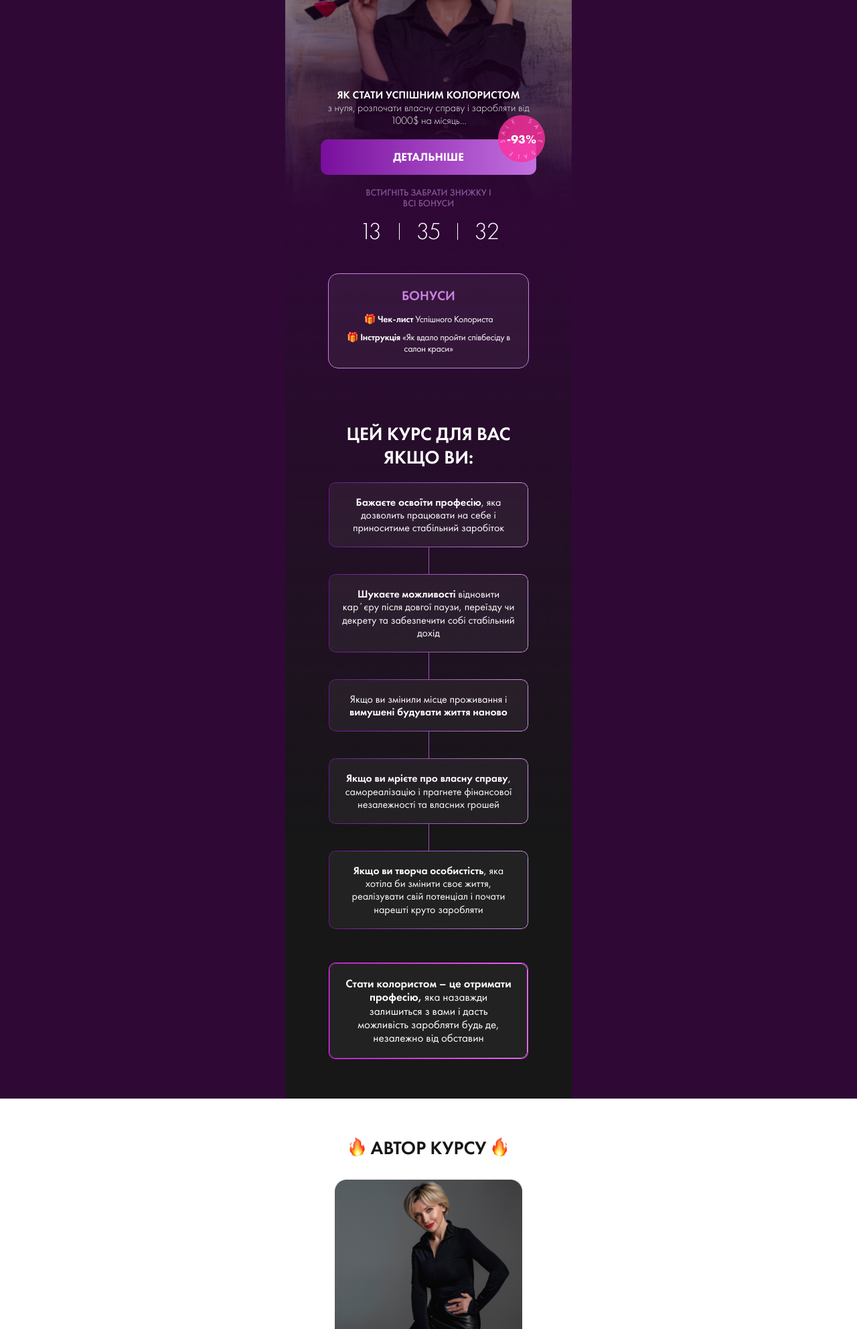
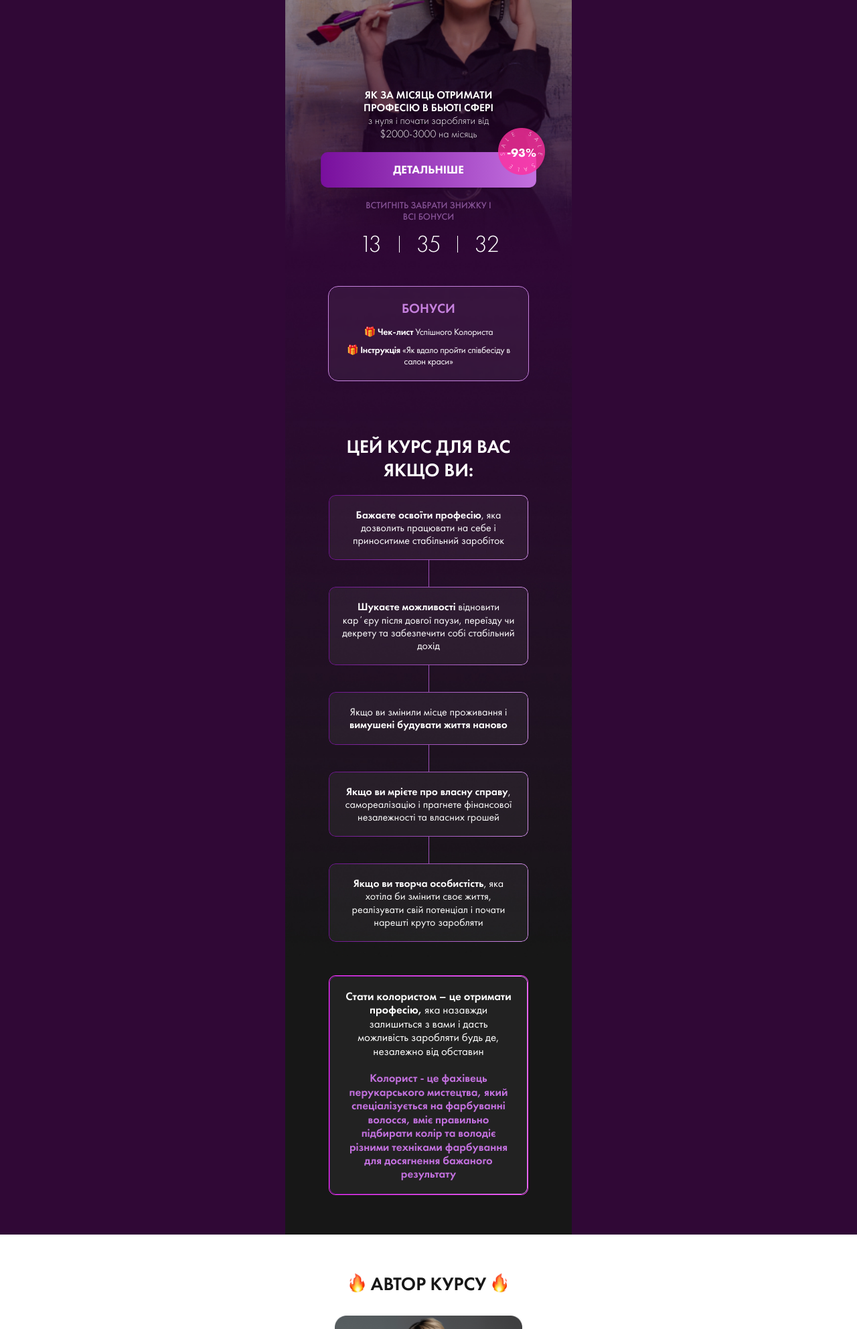
Before and after one commit to RomanIsaiev/work-website-26, a website built with Vite: page index.html in a window 1280 px wide. Shown: the part 340-2324 px from the top of the page at 67% size. Built offline with nearby package versions, Linux system fonts and the light colour scheme; a script that the page names is missing.

Commit message:
change info

```diff
--- a/index.html
+++ b/index.html
@@ -57,11 +57,8 @@
             </div>
             <h1 class="header-title">ПʼЯТЬ КРОКІВ</h1>
             <p class="header-course-description">
-              Як стати успішним Колористом<br />
-              <span
-                >з нуля, розпочати власну справу і заробляти від 1000$ на
-                місяць…</span
-              >
+              ЯК ЗА МІСЯЦЬ ОТРИМАТИ ПРОФЕСІЮ В БЬЮТІ СФЕРІ<br />
+              <span>з нуля і почати заробляти від $2000-3000 на місяць</span>
             </p>
             <div class="buy-button-container">
               <a class="header-link-button link" href="#form">детальніше</a>
@@ -147,6 +144,14 @@
                   <span>Стати колористом – це отримати професію,</span> яка
                   назавжди залишиться з вами і дасть можливість заробляти будь
                   де, незалежно від обставин
+                  <br />
+                  <br />
+                  <span class="list-item-accent"
+                    >Колорист - це фахівець перукарського мистецтва, який
+                    спеціалізується на фарбуванні волосся, вміє правильно
+                    підбирати колір та володіє різними техніками фарбування для
+                    досягнення бажаного результату</span
+                  >
                 </li>
               </ul>
             </div>
--- a/src/css/styles.css
+++ b/src/css/styles.css
@@ -173,7 +173,7 @@ p {
 
   margin-bottom: 20px;
 
-  max-width: 309px;
+  max-width: 230px;
   margin-left: auto;
   margin-right: auto;
 }
@@ -374,6 +374,10 @@ p {
 
 .sect-one-list .one-list-item span {
   font-weight: 500;
+}
+
+.sect-one-list .one-list-item .list-item-accent {
+  color: #c471e0;
 }
 
 .sect-one-list .one-list-item:last-child {
```
